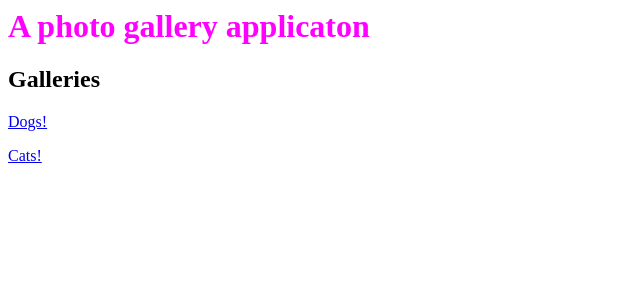
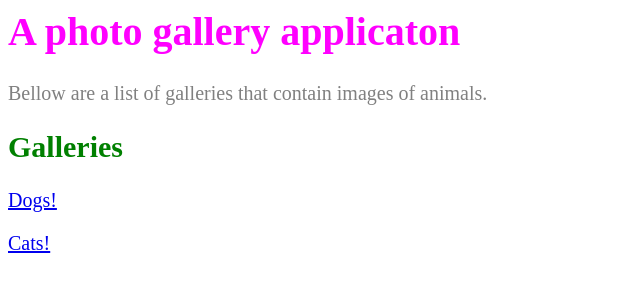
Before and after one commit to ChrisCPO/Metis-Prework, a plain HTML site: page index.html in a window 1280 px wide. Shown: the whole page, without its empty margins (0-640 px from the left). Drawn offline with Linux system fonts and the light colour scheme.

Commit message:
done with css

```diff
--- a/index.html
+++ b/index.html
@@ -6,13 +6,23 @@
       h1 {
           color: magenta;
       }
+      #introduction {
+          color: gray;
+      }
+      #galleries {
+          color: green;
+      }
+      body {
+          font-size: 20px;
+      }
       </style>
       <meta charset="UFT-8">
       <title> My Web Gallery</title>
   </head>
   <body>
   <h1>A photo gallery applicaton </h1>
-    <div>
+  <div id="introduction">Bellow are a list of galleries that contain images of animals.</div>
+  <div id="galleries">
    <h2>Galleries</h2>
    <p> <a href='dogs.html'> Dogs!</p>
       <p> <a href='cats.html'> Cats!</a>
```
